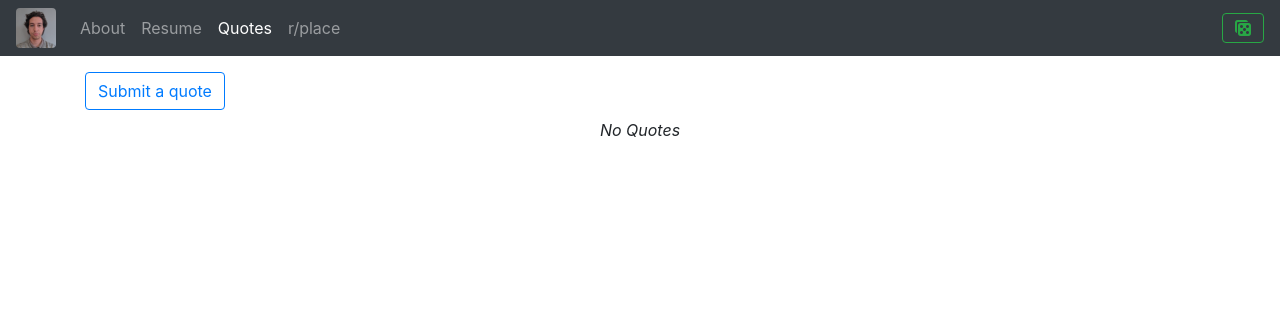
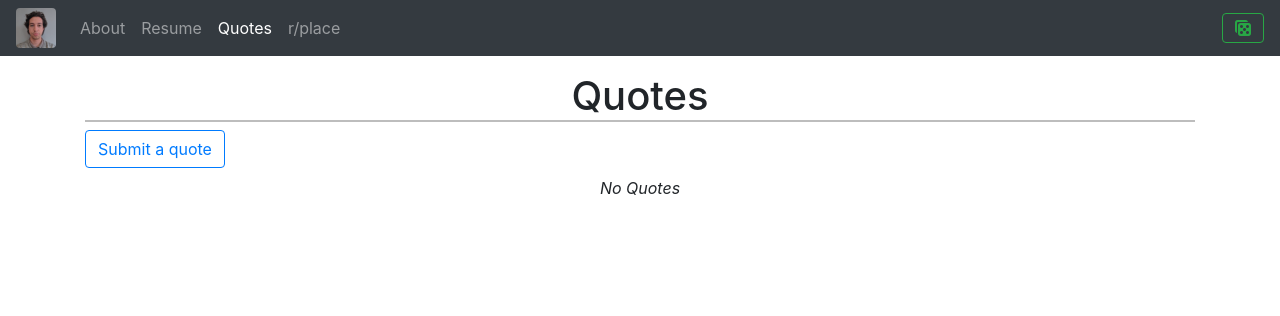
Before and after one commit to janka102/csc412-website, a PHP site: page /quotes.php in a window 1280 px wide. Shown: the top 316 px of the page. Run offline with PHP 8.4, Linux system fonts and the light colour scheme; data that the repository does not hold is empty; some web fonts are replaced.

Commit message:
Fix x/y position on client and add quotes title

```diff
--- a/js/place.js
+++ b/js/place.js
@@ -169,10 +169,11 @@ function initColors() {
 }
 
 function initGrid(max_x, max_y) {
-  for (let x = 0; x <= max_x; ++x) {
+  for (let y = 0; y <= max_y; ++y) {
     const row = document.createElement('div')
     row.classList.add('grid-row')
-    for (let y = 0; y <= max_y; ++y) {
+
+    for (let x = 0; x <= max_x; ++x) {
       const item = document.createElement('span')
       item.classList.add('grid-item')
       item.style.backgroundColor = '#000'
--- a/quotes.php
+++ b/quotes.php
@@ -56,6 +56,8 @@
   ?>
 
   <div class="col-12">
+    <h1>Quotes</h1>
+
     <input type="checkbox" id="quote-form-toggle"<?= $last_quote || $last_author ? ' checked="checked"' : '' ?>>
     <label class="btn btn-outline-primary" for="quote-form-toggle">Submit a quote</label>
     <form action="quotes.php" method="POST">
```
